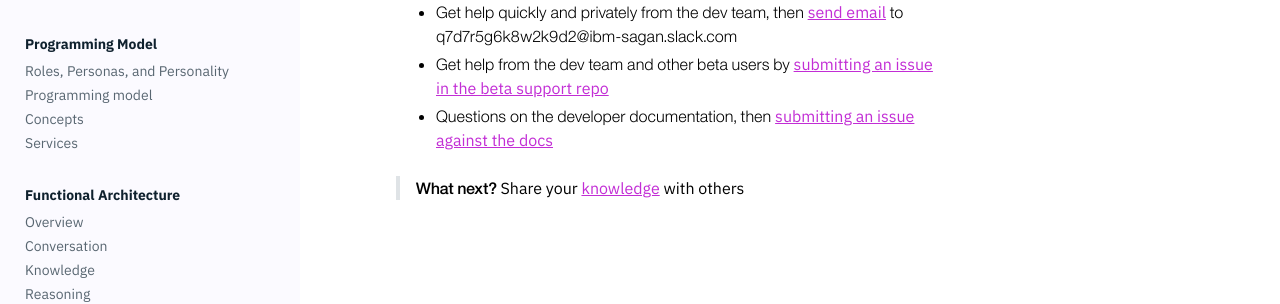
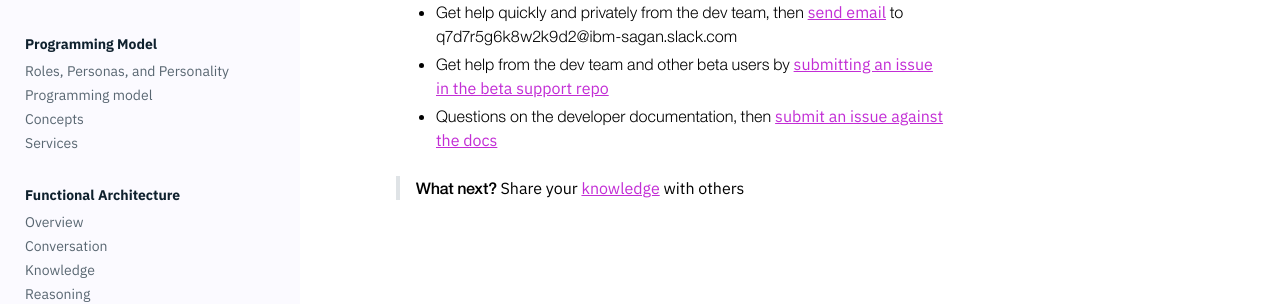
Before and after one commit to benjohnsonnlp/developer, a Jekyll site: the page built from _content/get-help/learn.md, in a window 1280 px wide. Shown: the part 272-576 px from the top of the page. Built offline with Jekyll 4.4.1, drawn with Linux system fonts in a browser that asks for light colours.

Commit message:
minor grammer fix to help page

```diff
--- a/_content/get-help/learn.md
+++ b/_content/get-help/learn.md
@@ -5,6 +5,6 @@ title: Get help
 
   * Get help quickly and privately from the dev team, then [send email](mailto:q7d7r5g6k8w2k9d2@ibm-sagan.slack.com) to q7d7r5g6k8w2k9d2@ibm-sagan.slack.com
   * Get help from the dev team and other beta users by [submitting an issue in the beta support repo](https://github.com/Watson-Personal-Assistant/Beta-Support/issues)
-  * Questions on the developer documentation, then [submitting an issue against the docs](https://github.com/Watson-Personal-Assistant/developer/issues)
+  * Questions on the developer documentation, then [submit an issue against the docs](https://github.com/Watson-Personal-Assistant/developer/issues)
 
 > **What next?** Share your [knowledge]({{site.baseurl}}/contribute/contribute-doc/) with others
```
